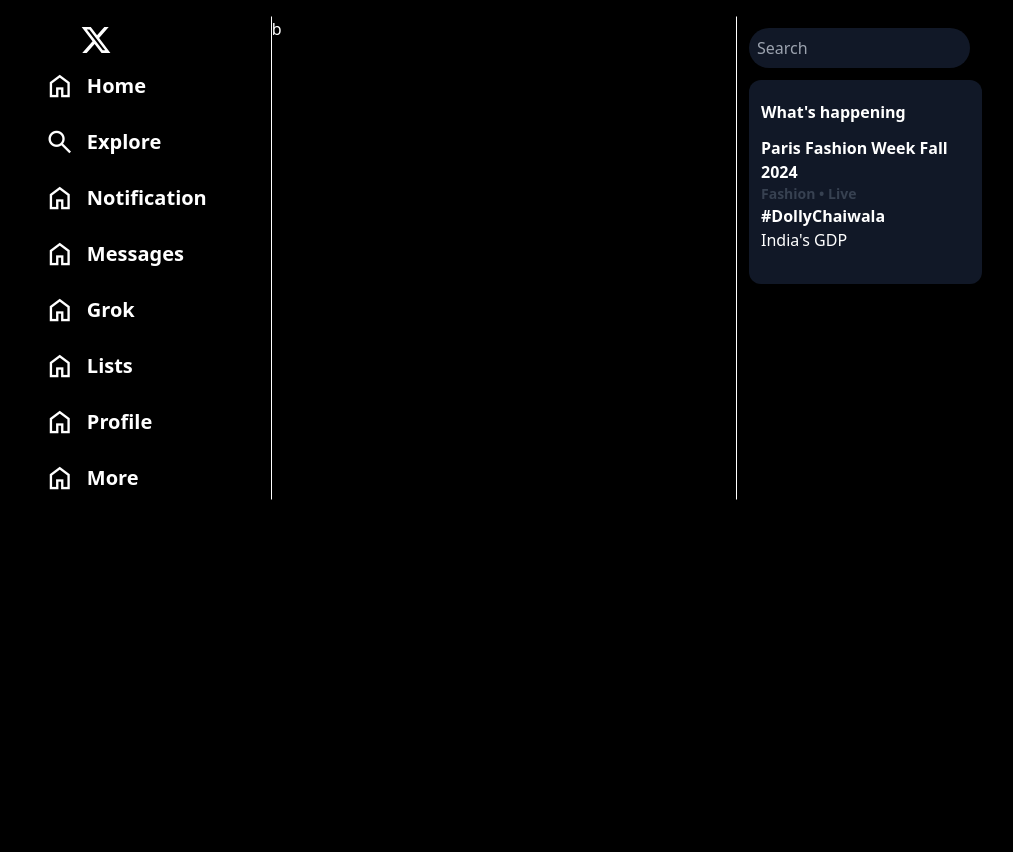
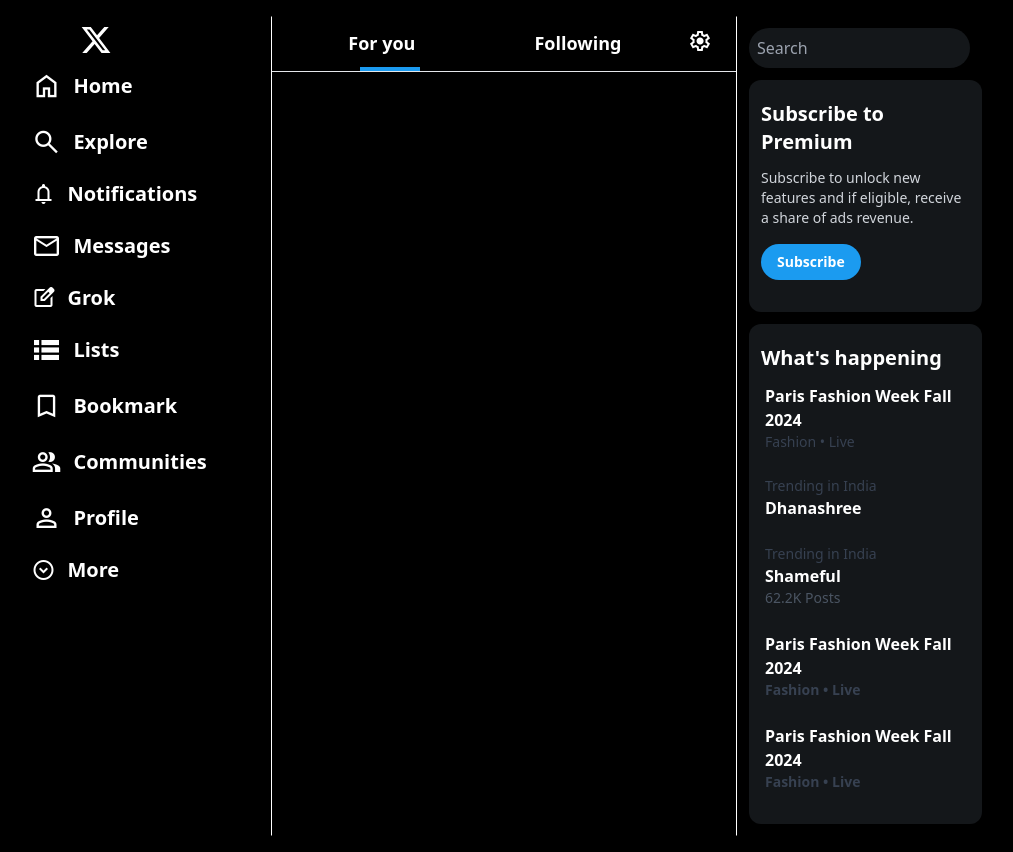
Before and after one commit to sidhrthh/X-Clone, a website: page index.html in a window 1280 px wide. Shown: the whole page, without its empty margins (78-1091 px from the left). Before the commit the page ends 800 px from the top, so only its background shows below. Drawn offline with nearby package versions, Linux system fonts and the light colour scheme.

Commit message:
center top bar & icons & right treding

```diff
--- a/index.html
+++ b/index.html
@@ -1,13 +1,12 @@
 <!DOCTYPE html>
 <html lang="en">
+
 <head>
   <meta charset="UTF-8" />
   <meta name="viewport" content="width=device-width, initial-scale=1.0" />
   <title>Home / X</title>
-    <link
-    rel="stylesheet"
-    href="https://fonts.googleapis.com/css2?family=Material+Symbols+Outlined:opsz,wght,FILL,GRAD@20..48,100..700,0..1,-50..200"
-    />
+  <link rel="stylesheet"
+    href="https://fonts.googleapis.com/css2?family=Material+Symbols+Outlined:opsz,wght,FILL,GRAD@20..48,100..700,0..1,-50..200" />
   <link rel="stylesheet" href="css/output.css" />
 </head>
 
@@ -15,52 +14,145 @@
   <div class="flex container mx-auto my-4">
     <div class="first w-[75%]">
       <div class="logo invert my-2">
-          <svg
-            viewBox="0 0 24 24"
-            aria-hidden="true"
-            class="w-8 m-auto r-4qtqp9 r-yyyyoo r-dnmrzs r-bnwqim r-1plcrui r-lrvibr r-1nao33i r-16y2uox r-lwhw9o"
-          >
+        <svg viewBox="0 0 24 24" aria-hidden="true"
+          class="w-8 m-auto r-4qtqp9 r-yyyyoo r-dnmrzs r-bnwqim r-1plcrui r-lrvibr r-1nao33i r-16y2uox r-lwhw9o">
           <g>
             <path
-                d="M18.244 2.25h3.308l-7.227 8.26 8.502 11.24H16.17l-5.214-6.817L4.99 21.75H1.68l7.73-8.835L1.254 2.25H8.08l4.713 6.231zm-1.161 17.52h1.833L7.084 4.126H5.117z"
-              ></path>
+              d="M18.244 2.25h3.308l-7.227 8.26 8.502 11.24H16.17l-5.214-6.817L4.99 21.75H1.68l7.73-8.835L1.254 2.25H8.08l4.713 6.231zm-1.161 17.52h1.833L7.084 4.126H5.117z">
+            </path>
           </g>
         </svg>
       </div>
 
       <div class="sidebar flex justify-end">
         <ul class="flex flex-col  text-xl space-y-3 px-11 font-bold">
-            <li class="flex justify-start items-center w-fit gap-3 px-5 py-1 hover:bg-gray-900 hover:rounded-full hover:cursor-pointer"><span class="material-symbols-outlined text-3xl"> home </span>Home </li>
-            <li  class="flex justify-start items-center w-fit gap-3 px-5 py-1 hover:bg-gray-900 hover:rounded-full hover:cursor-pointer"> <span class="material-symbols-outlined text-3xl">Search</span>Explore</li>
-            <li  class="flex justify-start items-center w-fit gap-3 px-5 py-1  hover:bg-gray-900 hover:rounded-full hover:cursor-pointer"> <span class="material-symbols-outlined text-3xl">home</span>Notification</li>
-            <li  class="flex justify-start items-center w-fit gap-3 px-5 py-1  hover:bg-gray-900 hover:rounded-full hover:cursor-pointer"> <span class="material-symbols-outlined text-3xl">home</span>Messages</li>
-            <li  class="flex justify-start items-center w-fit gap-3 px-5 py-1  hover:bg-gray-900 hover:rounded-full hover:cursor-pointer"> <span class="material-symbols-outlined text-3xl">home</span>Grok</li>
-            <li  class="flex justify-start items-center w-fit gap-3 px-5 py-1  hover:bg-gray-900 hover:rounded-full hover:cursor-pointer "> <span class="material-symbols-outlined text-3xl">home</span>Lists</li>
-            <li  class="flex justify-start items-center w-fit gap-3 px-5 py-1  hover:bg-gray-900 hover:rounded-full hover:cursor-pointer"> <span class="material-symbols-outlined text-3xl">home</span>Profile</li>
-            <li  class="flex justify-start items-center w-fit gap-3 px-5 py-1  hover:bg-gray-900 hover:rounded-full hover:cursor-pointer"> <span class="material-symbols-outlined text-3xl">home</span>More</li>
+          <li
+            class="flex justify-start items-center w-fit gap-3 px-5 py-1 hover:bg-gray-900 hover:rounded-full hover:cursor-pointer">
+            <span class="material-symbols-outlined text-3xl"> home </span>Home
+          </li>
+          <li
+            class="flex justify-start items-center w-fit gap-3 px-5 py-1 hover:bg-gray-900 hover:rounded-full hover:cursor-pointer">
+            <span class="material-symbols-outlined text-3xl">Search</span>Explore
+          </li>
+          <li
+            class="flex justify-start items-center w-fit gap-3 px-5 py-1  hover:bg-gray-900 hover:rounded-full hover:cursor-pointer">
+            <span class="material-symbols-outlined">
+              notifications
+              </span>
+              Notifications
+          </li>
+          <li
+            class="flex justify-start items-center w-fit gap-3 px-5 py-1  hover:bg-gray-900 hover:rounded-full hover:cursor-pointer">
+            <span class="material-symbols-outlined text-3xl">mail</span>Messages
+          </li>
+          <li
+            class="flex justify-start items-center w-fit gap-3 px-5 py-1  hover:bg-gray-900 hover:rounded-full hover:cursor-pointer">
+            <span class="material-symbols-outlined">
+              edit_square
+              </span>Grok
+          </li>
+          <li
+            class="flex justify-start items-center w-fit gap-3 px-5 py-1  hover:bg-gray-900 hover:rounded-full hover:cursor-pointer ">
+            <span class="material-symbols-outlined text-3xl">lists</span>Lists
+          </li>
+
+          <li
+          class="flex justify-start items-center w-fit gap-3 px-5 py-1  hover:bg-gray-900 hover:rounded-full hover:cursor-pointer">
+          <span class="material-symbols-outlined text-3xl">bookmark
+          </span>Bookmark
+
+        </li>
+
+          <li
+            class="flex justify-start items-center w-fit gap-3 px-5 py-1  hover:bg-gray-900 hover:rounded-full hover:cursor-pointer">
+            <span class="material-symbols-outlined text-3xl">group
+            </span>Communities
+
+          </li>
+          <li
+            class="flex justify-start items-center w-fit gap-3 px-5 py-1  hover:bg-gray-900 hover:rounded-full hover:cursor-pointer">
+            <span class="material-symbols-outlined text-3xl">person</span>Profile
+          </li>
+          <li
+            class="flex justify-start items-center w-fit gap-3 px-5 py-1  hover:bg-gray-900 hover:rounded-full hover:cursor-pointer">
+            <span class="material-symbols-outlined">
+              expand_circle_down
+              </span>More
+          </li>
         </ul>
       </div>
     </div>
     <div class="second w-full border-[1px] border-x-white border-y-black">
-        b
+
+<div class="top-header flex p-3 relative">
+  <div class="absolute w-[60px] h-1 bg-[#1b9bf0] bottom-0 left-[19%]"></div>
+  <div class="left w-1/2 flex justify-center font-bold text-lg">For you</div>
+  <div class="right w-1/2 flex justify-center font-bold text-lg">Following</div>
+  <div class="setting mx-3"> <span class="material-symbols-outlined">
+    settings
+    </span></div>
   </div>
+  <hr>
+
+    </div>
+
+    <!-- Third row -->
     <div class="third w-full">
 
       <div class="search m-3">
-          <input type="text" class="w-1/2 rounded-full bg-gray-900 text-white px-2 py-2" placeholder="Search">
+        <input type="text" class="w-1/2 rounded-full bg-[#14171A] text-white px-2 py-2" placeholder="Search">
       </div>
 
-          <div class="what m-3 bg-gray-900 w-1/2 py-5 rounded-xl">
-              <h1 class="tex-xl font-bold mx-3">What's happening</h1>
+      <div class="what m-3 bg-[#14171A] w-1/2 py-5 rounded-xl">
+        <h1 class="text-xl font-bold mx-3">Subscribe to Premium
+        </h1>
         <div class="item p-3 cursor-pointer">
-                  <div class="font-bold  hover:bg-gray-800">Paris Fashion Week Fall 2024</div>
+          <div class="text-sm text-gray-300">Subscribe to unlock new features and if eligible, receive a share of ads
+            revenue.
+            <button class="bg-[#1b9bf0] hover:bg-[rgb(29,155,240)] text-white font-bold py-2 px-4 rounded-full mt-4">Subscribe</button>
+          </div>
+        </div>
+      </div>
+
+      <div class="what m-3 bg-[#14171A]  w-1/2 py-5 rounded-xl">
+        <h1 class="text-xl font-bold mx-3 ">What's happening</h1>
+        <!-- item -->
+
+
+            <div class="item p-3 hover:bg-gray-800  cursor-pointer px-4 ">
+              <div class="font-bold">Paris Fashion Week Fall 2024 </div>
+                  <div class=" text-sm text-gray-700">Fashion • Live</div>
+              </div>
+
+              <div class="item p-3 hover:bg-gray-800 cursor-pointer px-4 ">
+                <div class=" text-sm text-gray-700">Trending in India</div>
+                  <div class="font-bold">Dhanashree </div>
+                  </div>
+
+              <div class="item p-3 hover:bg-gray-800 cursor-pointer px-4 ">
+                <div class=" text-sm text-gray-700">Trending in India</div>
+                <div class="font-bold">Shameful</div>
+                <div class=" text-sm text-gray-600">62.2K Posts</div>
+
+                </div>
+
+                <div class="item p-3 hover:bg-gray-800 cursor-pointer px-4 ">
+                  <div class="font-bold">Paris Fashion Week Fall 2024 </div>
                       <div class="font-bold text-sm text-gray-700">Fashion • Live</div>
-                  <div class="font-bold  hover:bg-gray-800">#DollyChaiwala</div>
-                  <div>India's GDP</div>
+                  </div>
+
+                  <div class="item p-3 hover:bg-gray-800 cursor-pointer px-4 ">
+                    <div class="font-bold">Paris Fashion Week Fall 2024 </div>
+                        <div class="font-bold text-sm text-gray-700">Fashion • Live</div>
+                    </div>
+
+
+      </div>
     </div>
   </div>
 
   </div>
   </div>
 </body>
+
 </html>
```
Also changed, not shown: css/output.css. Lines whose indentation alone changed are shown as unchanged.
